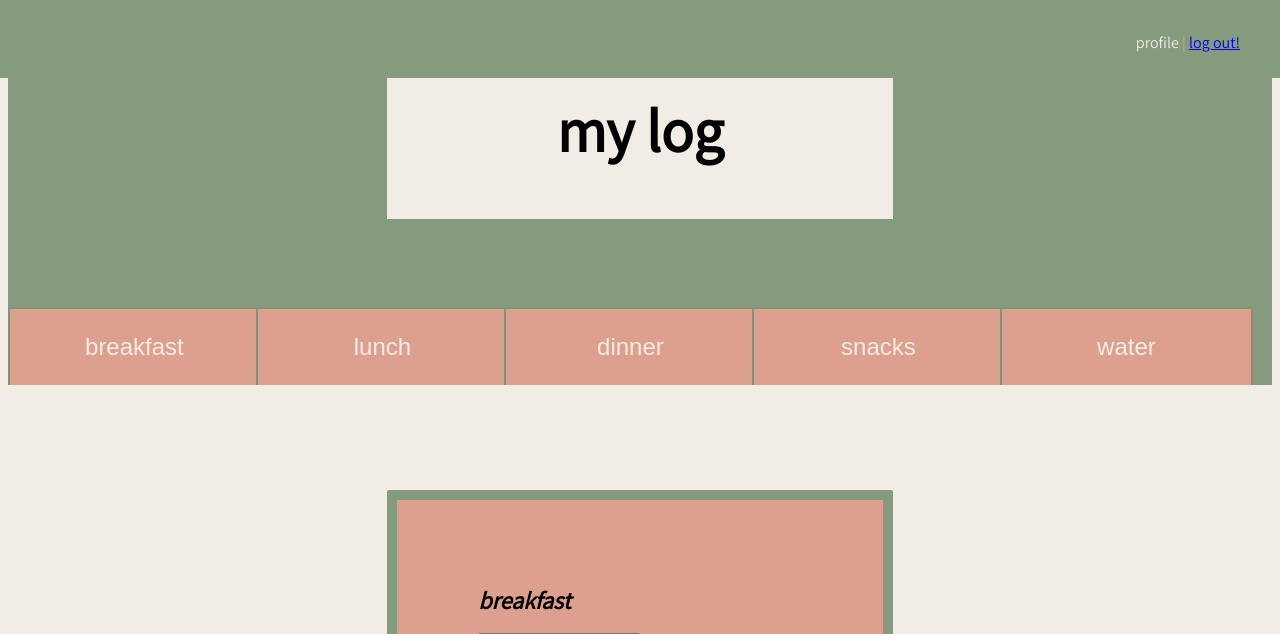
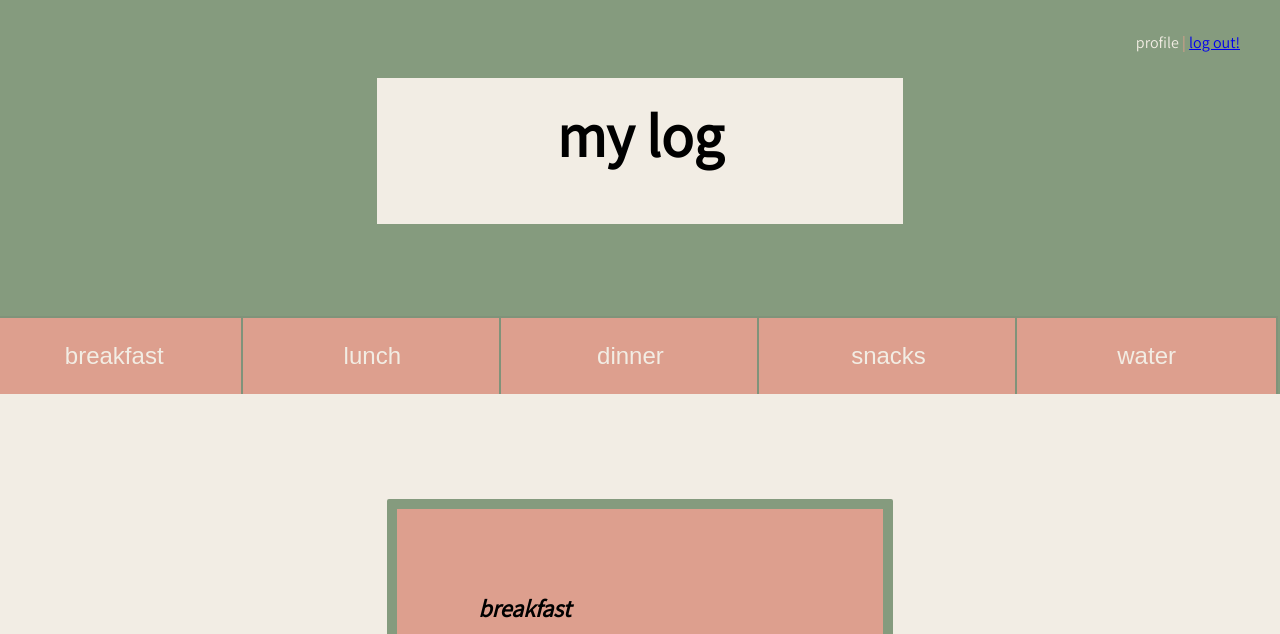
Before and after one commit to trisaleung/lifestyleapp, a Python web app: template templates/log.html in a window 1280 px wide. Shown: the top 634 px of the page. Run offline with Jinja, Linux system fonts and the light colour scheme; the template is opened without the code that fills it, so the values that code supplies are empty.

Commit message:
modified

```diff
--- a/styles/style.css
+++ b/styles/style.css
@@ -27,7 +27,7 @@ h1 {
 }
 
 .scrollmenu:hover {
-  background-color: #80937A;
+  background-color: #DD9F8E;
   color: #3A301C;
 }
 
@@ -115,10 +115,10 @@ input[name="submitbutton"]:hover {
 
 /*giant box in the nav page log page*/
 #nav_bar_borders {
-  /* height: 100%;
+  height: 100%;
   height: 80%;
   width: 104%;
-  margin-left: -2%; */
+  margin-left: -2%;
   background-color: #859B7E;
   margin-top: -6%;
 }
--- a/templates/log.html
+++ b/templates/log.html
@@ -52,11 +52,8 @@
         </form>
       </div>
     </div>
-<<<<<<< HEAD
     </div>
     </div>
-=======
->>>>>>> cad655cdc83464e82bdf70448d81fb830366af74
 
     <div class = "menu" id = "lunch">
         <h2 id="options">lunch</h2>
--- a/templates/profile.html
+++ b/templates/profile.html
@@ -14,7 +14,7 @@
     <br>
 
     <div class="name">
-      <h1>Lifestyle</h1>
+      <h1>CalPal</h1>
     </div>
 
     <div class="profile">
```
Also changed, not shown: 1 other file.
